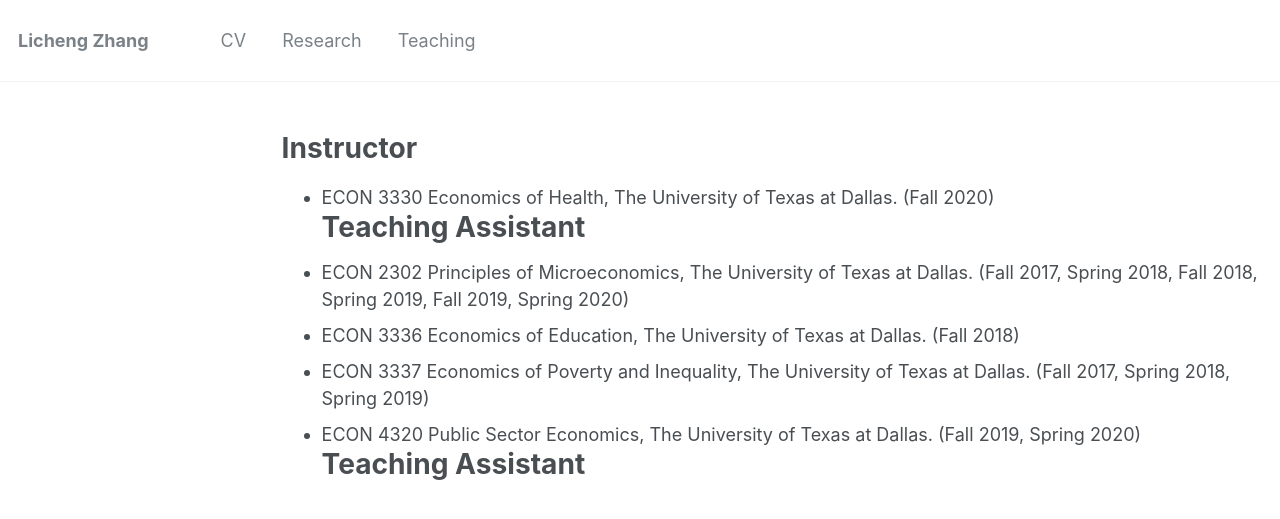
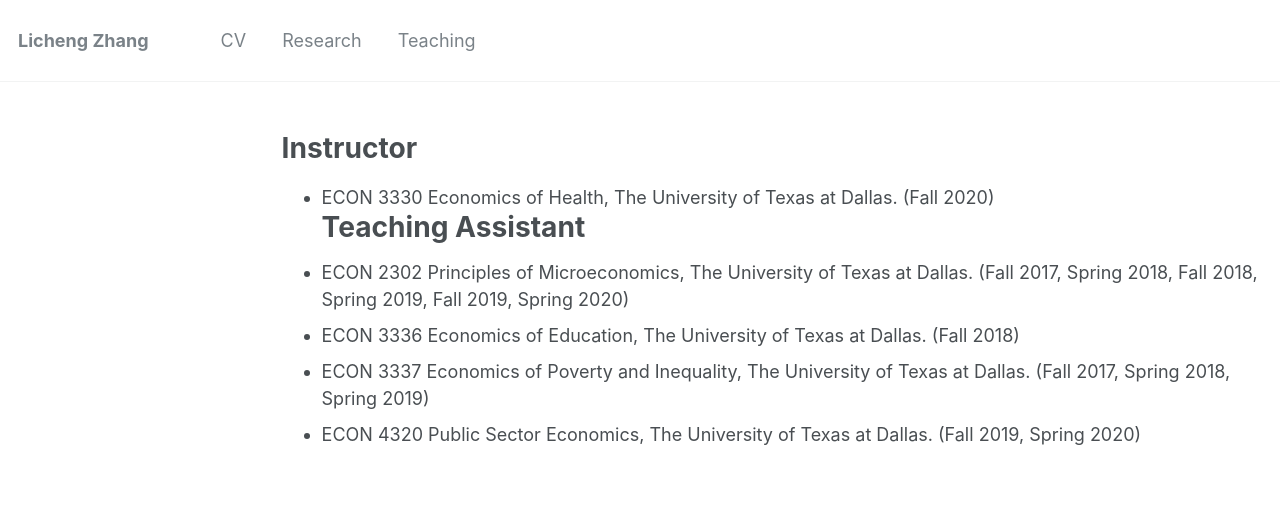
Before and after one commit to lichengzh/lichengzh.github.io, a Jekyll site: the page built from _pages/teaching.md, in a window 1280 px wide. Shown: the top 519 px of the page. Built offline with Jekyll 4.4.1, drawn with Linux system fonts in a browser that asks for light colours.

Commit message:
Update teaching.md

```diff
--- a/_pages/teaching.md
+++ b/_pages/teaching.md
@@ -3,11 +3,10 @@ layout: archive
 title: ""
 permalink: /teaching/
 ---
-# <b> Instructor</b> <br>
-* ECON 3330 Economics of Health, The University of Texas at Dallas. (Fall 2020) <br>
-# <b> Teaching Assistant</b> <br>
+# Instructor
+* ECON 3330 Economics of Health, The University of Texas at Dallas. (Fall 2020)
+# Teaching Assistant
 * ECON 2302 Principles of Microeconomics, The University of Texas at Dallas. (Fall 2017, Spring 2018, Fall 2018, Spring 2019, Fall 2019, Spring 2020)
 * ECON 3336 Economics of Education, The University of Texas at Dallas. (Fall 2018)
 * ECON 3337 Economics of Poverty and Inequality, The University of Texas at Dallas. (Fall 2017, Spring 2018, Spring 2019)
 * ECON 4320 Public Sector Economics, The University of Texas at Dallas. (Fall 2019, Spring 2020)
-# <b> Teaching Assistant</b> <br>
```
